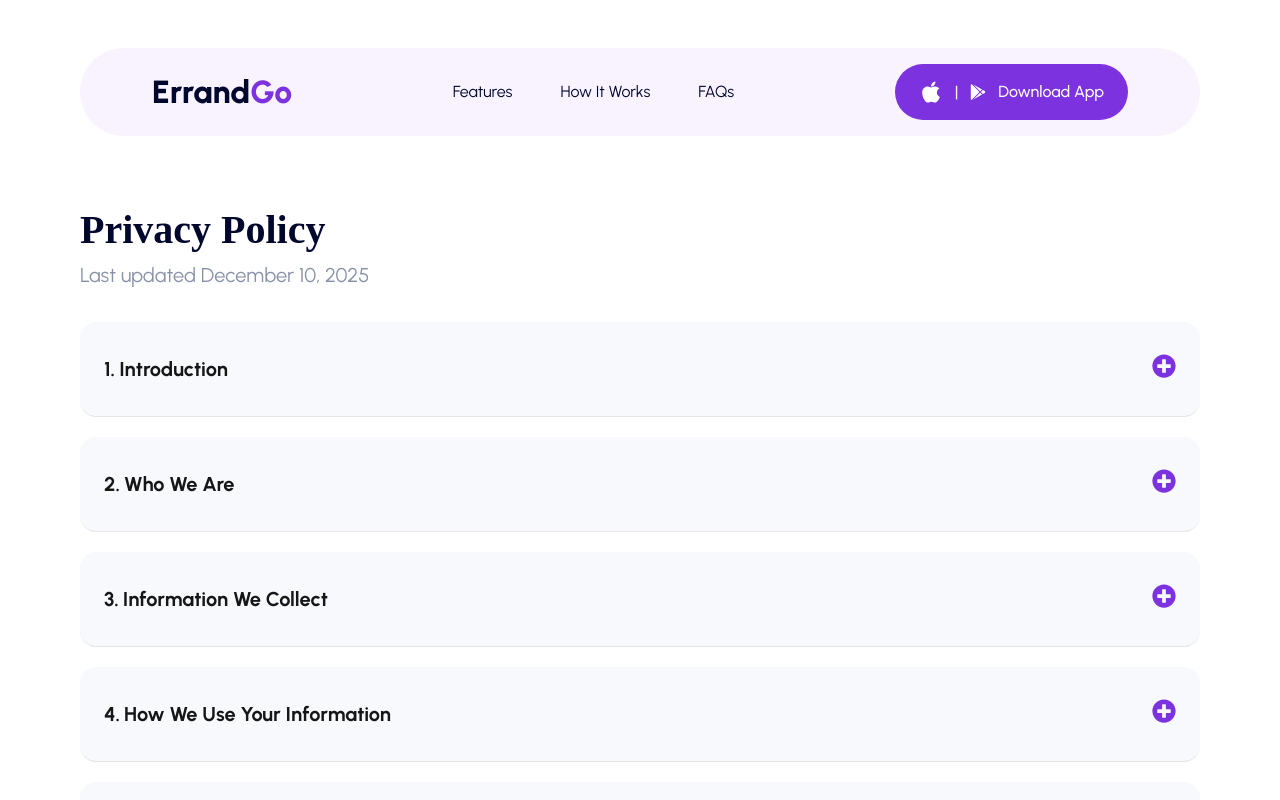
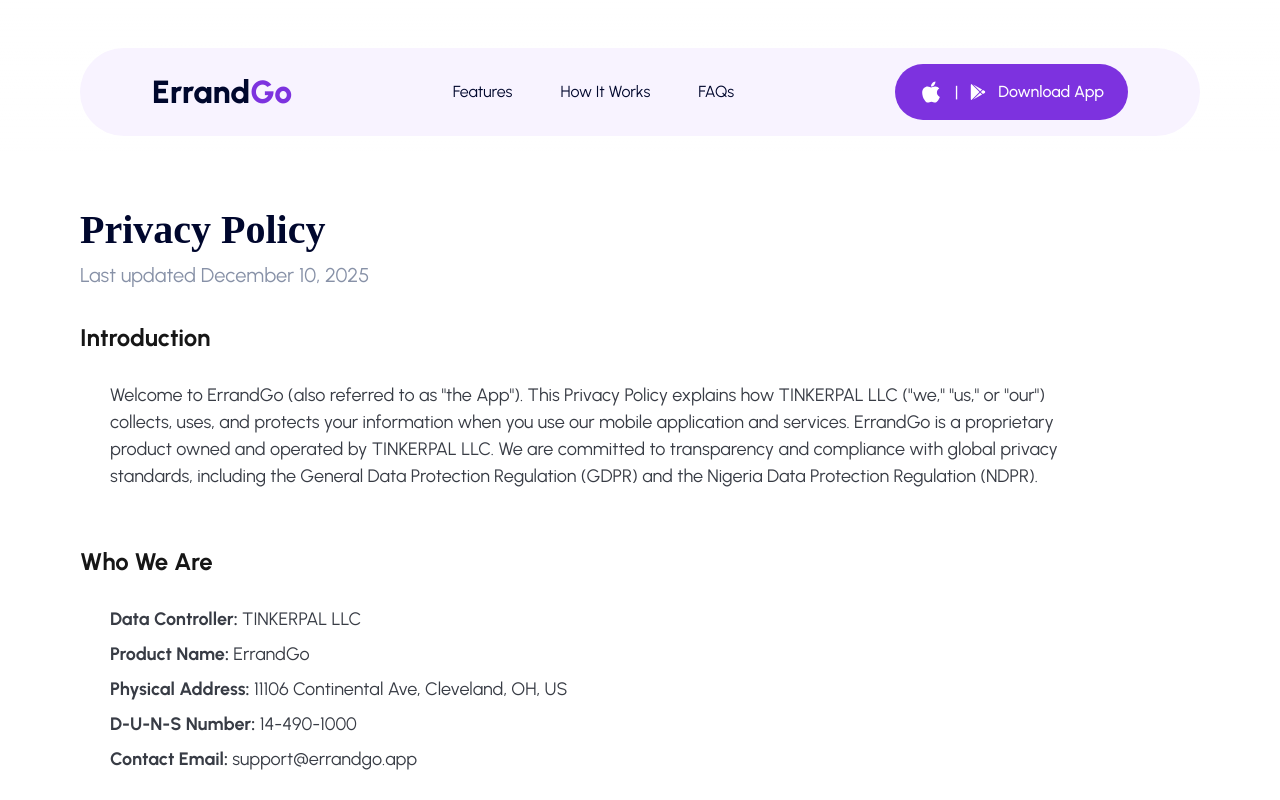
Before and after one commit to Jideotetic/errandgo-web-app, a React (Vite) app: page /privacy-policy in a window 1280 px wide. Shown: the top 800 px of the page. Built offline with nearby package versions, Linux system fonts and the light colour scheme; a web font is replaced by a local one.

Commit message:
Updated the privacy policy design

```diff
--- a/src/components/pages/PrivacyPolicy.tsx
+++ b/src/components/pages/PrivacyPolicy.tsx
@@ -1,10 +1,10 @@
 import { PRIVACY_POLICY } from "@/lib/constants";
-import {
-	Accordion,
-	AccordionContent,
-	AccordionItem,
-	AccordionTrigger,
-} from "../ui/accordion";
+// import {
+// 	Accordion,
+// 	AccordionContent,
+// 	AccordionItem,
+// 	AccordionTrigger,
+// } from "../ui/accordion";
 
 function PrivacyPolicy() {
 	return (
@@ -20,7 +20,26 @@
 					</span>
 				</div>
 
-				<Accordion type="single" collapsible className="w-full mb-20">
+				<div className="space-y-10 mb-20">
+					{PRIVACY_POLICY.map((item, index) => (
+						<div className="space-y-3" key={index}>
+							<h3 className="text-[20px] lg:text-2xl text-[#161616] font-bold">
+								{item.title}
+							</h3>
+
+							<div className="flex flex-col gap-4 text-balance bg-white py-4 px-[30px] rounded-xl text-[#383C45] font-normal text-[18px]">
+								{item.content.map((paragraph, index) => (
+									<div
+										key={index}
+										dangerouslySetInnerHTML={{ __html: paragraph }}
+									/>
+								))}
+							</div>
+						</div>
+					))}
+				</div>
+
+				{/* <Accordion type="single" collapsible className="w-full mb-20">
 					{PRIVACY_POLICY.map((item, index) => (
 						<AccordionItem
 							className="bg-[#F7F9FD] rounded-2xl p-6 py-4 mb-5 shadow-none"
@@ -42,7 +61,7 @@
 							</AccordionContent>
 						</AccordionItem>
 					))}
-				</Accordion>
+				</Accordion> */}
 			</div>
 		</div>
 	);
```
